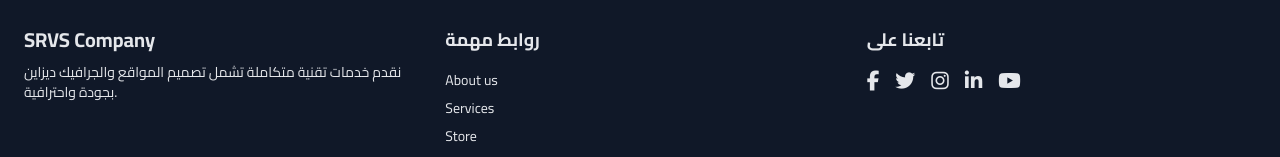
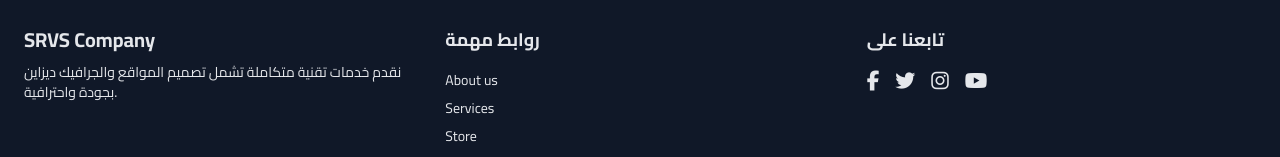
Before and after one commit to mohamed-engineer/srvs-app, a Next.js app: page / in a window 1280 px wide. Shown: the part 8089-8246 px from the top of the page. Built offline with nearby package versions, Linux system fonts and the light colour scheme.

Commit message:
Update footer.tsx

```diff
--- a/src/app/components/footer.tsx
+++ b/src/app/components/footer.tsx
@@ -37,9 +37,7 @@ export default function Footer() {
             <a href="https://instagram.com/srvs_corporation" className="hover:text-white" aria-label="Instagram">
               <i className="fab fa-instagram text-xl"></i>
             </a>
-            <a href="https://linkedin.com/in/SRVS%20Corporation%20?fbclid=IwZXh0bgNhZW0CMTAAYnJpZBExT3VLdHY1VWpudXhjNHdsVQEeZPzIHRARINALk9DYK748ml7nYBibyObC4_8Jaxi-k6fgz1dsEfWa7Xk6Orc_aem_ztyDK_M59L2wHt3YFgLiCw" className="hover:text-white" aria-label="LinkedIn">
-              <i className="fab fa-linkedin-in text-xl"></i>
-            </a>
+
             <a href="https://www.youtube.com/@SRVS01" className="hover:text-white" aria-label="YouTube">
               <i className="fab fa-youtube text-xl"></i>
             </a>
```
